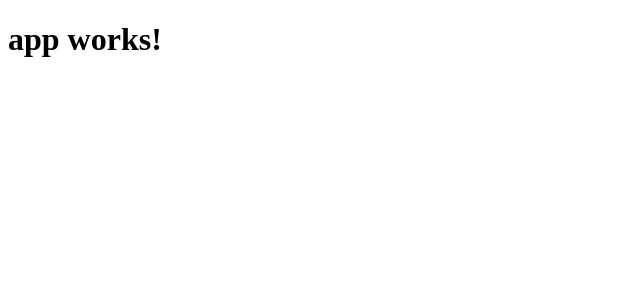
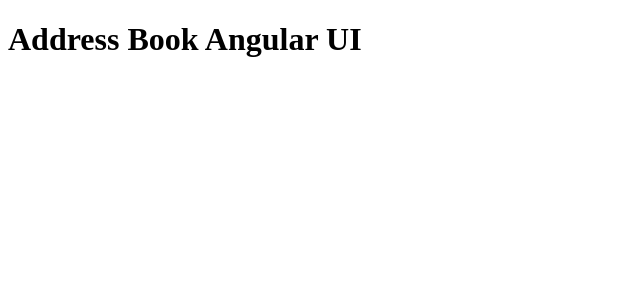
Before and after one commit to Joey73/AddressBookAngularUi, an Angular app: page / in a window 1280 px wide. Shown: the top 300 px of the page, without its empty margins (0-640 px from the left). Built offline with nearby package versions, Linux system fonts and the light colour scheme.

Commit message:
Initial commit

```diff
--- a/src/app/app.component.html
+++ b/src/app/app.component.html
@@ -1,3 +1 @@
-<h1>
-  {{title}}
-</h1>
+<h1>{{title}}</h1>
--- a/src/app/app.component.ts
+++ b/src/app/app.component.ts
@@ -6,5 +6,5 @@
   styleUrls: ['./app.component.css']
 })
 export class AppComponent {
-  title = 'app works!';
+  title = 'Address Book Angular UI';
 }
```
